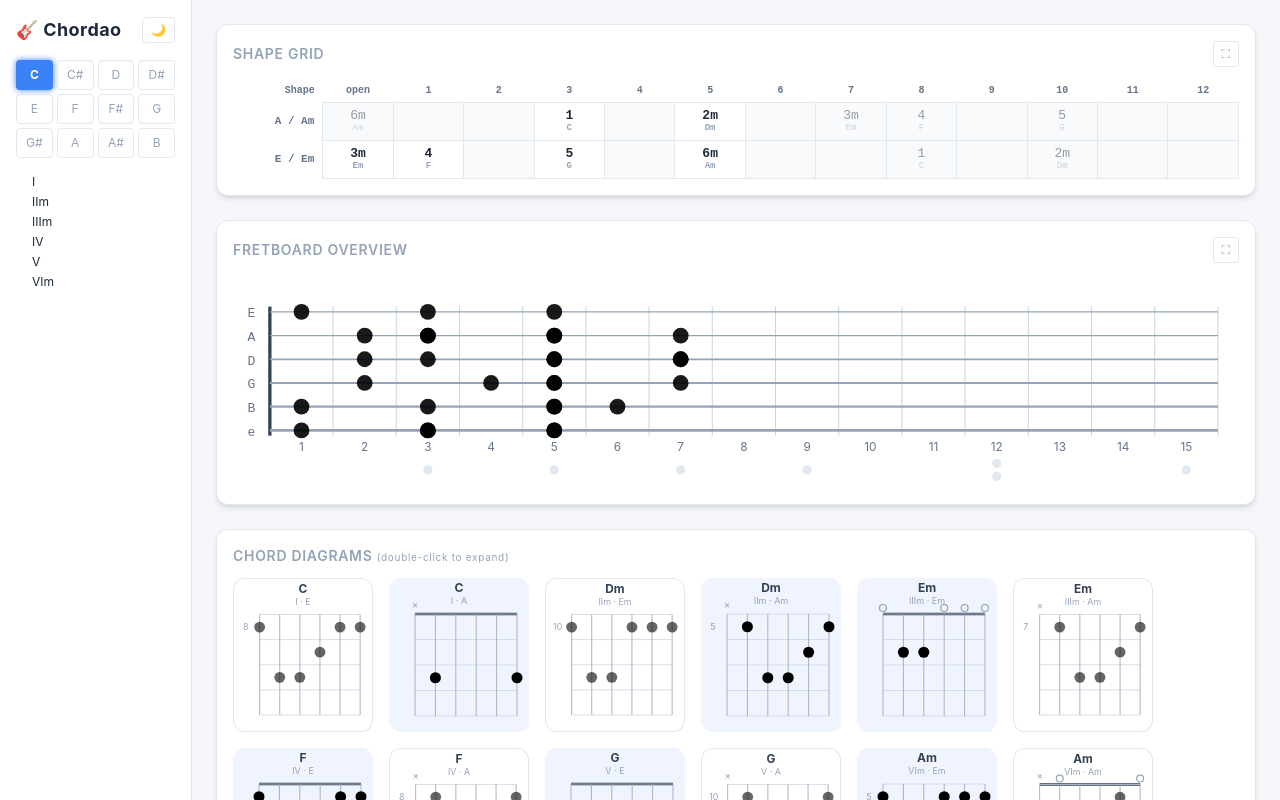
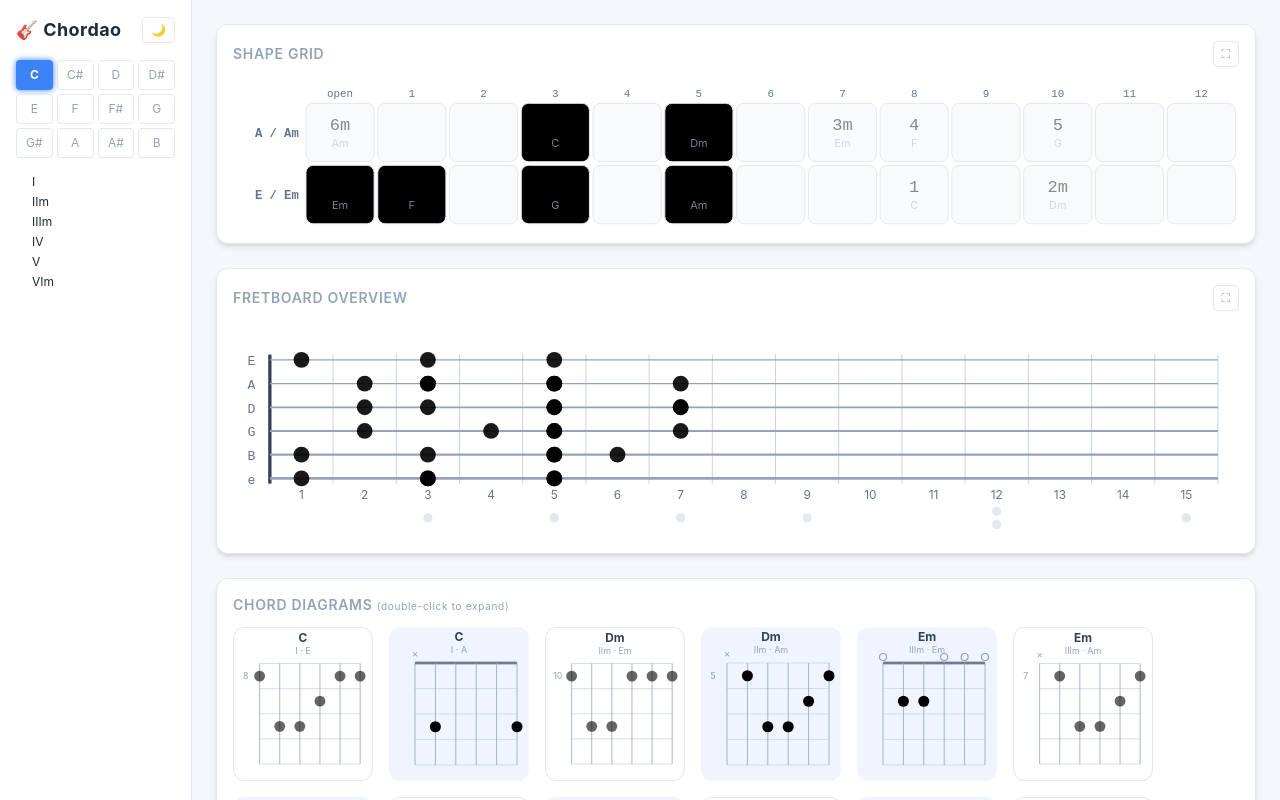
Before and after one commit to W-Mai/chordao, a React (Vite) app: page / in a window 1280 px wide. Shown: the top 800 px of the page. Built offline with nearby package versions, Linux system fonts and the light colour scheme.

Commit message:
refactor: rewrite shape grid as SVG with rounded cells and proper scaling

```diff
--- a/src/ShapeGrid.tsx
+++ b/src/ShapeGrid.tsx
@@ -36,55 +36,77 @@ export function ShapeGrid({ voicings, optimal, light = false, totalFrets = 12 }:
     }
   }
 
-  const border = light ? '#e2e8f0' : '#1e3a5f';
-  const cellBg = light ? '#f8fafc' : '#0a1628';
-  const labelColor = light ? '#64748b' : '#5a7a9a';
-  const subColor = light ? '#94a3b8' : '#4a6a8a';
+  const cols = totalFrets + 1;
+  const cellW = 56;
+  const cellH = 48;
+  const labelW = 60;
+  const headerH = 20;
+  const gap = 3;
+  const svgW = labelW + cols * (cellW + gap);
+  const svgH = headerH + 2 * (cellH + gap);
+
+  const line = light ? '#e2e8f0' : '#1e3a5f';
+  const cellBg = light ? '#f8fafc' : '#0d1f38';
+  const txt = light ? '#64748b' : '#5a7a9a';
+  const sub = light ? '#94a3b8' : '#4a6a8a';
 
   return (
     <div className="overflow-x-auto">
-      <table style={{ borderCollapse: 'collapse', fontSize: 12, fontFamily: 'monospace', width: '100%' }}>
-        <thead>
-          <tr>
-            <th style={{ padding: '4px 8px', textAlign: 'right', color: labelColor, fontSize: 10 }}>Shape</th>
-            {Array.from({ length: totalFrets + 1 }, (_, f) => (
-              <th key={f} style={{ minWidth: 44, textAlign: 'center', color: labelColor, fontSize: 10, padding: 3 }}>
-                {f === 0 ? 'open' : f}
-              </th>
-            ))}
-          </tr>
-        </thead>
-        <tbody>
-          {rows.map((row, ri) => (
-            <tr key={row.label}>
-              <td style={{ padding: '4px 8px', textAlign: 'right', fontWeight: 'bold', color: labelColor, whiteSpace: 'nowrap', fontSize: 11 }}>
+      <svg viewBox={`0 0 ${svgW} ${svgH}`} className="w-full" style={{ minWidth: 600 }}>
+        {/* Column headers */}
+        {Array.from({ length: cols }, (_, f) => {
+          const x = labelW + f * (cellW + gap);
+          return (
+            <text key={f} x={x + cellW / 2} y={headerH - 5} textAnchor="middle" fontSize={9} fill={txt} fontFamily="monospace">
+              {f === 0 ? 'open' : f}
+            </text>
+          );
+        })}
+
+        {/* Rows */}
+        {rows.map((row, ri) => {
+          const y = headerH + ri * (cellH + gap);
+          return (
+            <g key={row.label}>
+              {/* Row label */}
+              <text x={labelW - 6} y={y + cellH / 2 + 4} textAnchor="end" fontSize={10} fontWeight="bold" fill={txt} fontFamily="monospace">
                 {row.label}
-              </td>
-              {grid[ri].map((cell, fret) => (
-                <td key={fret} style={{
-                  minWidth: 44, height: 38, textAlign: 'center', verticalAlign: 'middle',
-                  border: `1px solid ${border}`,
-                  background: cell?.isOptimal ? `color-mix(in srgb, ${DEGREE_COLORS[cell.degree]} 15%, ${cellBg})` : cellBg,
-                  transition: 'background 0.2s',
-                }}>
-                  {cell && (
-                    <div style={{
-                      fontWeight: cell.isOptimal ? 'bold' : 'normal',
-                      color: DEGREE_COLORS[cell.degree],
-                      opacity: cell.isOptimal ? 1 : 0.45,
-                      lineHeight: 1.2,
-                      transition: 'opacity 0.2s',
-                    }}>
-                      <div style={{ fontSize: 13 }}>{DEGREE_LABELS[cell.degree]}</div>
-                      <div style={{ fontSize: 9, color: subColor }}>{cell.name}</div>
-                    </div>
-                  )}
-                </td>
-              ))}
-            </tr>
-          ))}
-        </tbody>
-      </table>
+              </text>
+
+              {/* Cells */}
+              {grid[ri].map((cell, fret) => {
+                const x = labelW + fret * (cellW + gap);
+                const isOpt = cell?.isOptimal ?? false;
+                const color = cell ? DEGREE_COLORS[cell.degree] : '';
+                const bg = isOpt ? `color-mix(in srgb, ${color} 18%, ${cellBg})` : cellBg;
+
+                return (
+                  <g key={fret}>
+                    <rect x={x} y={y} width={cellW} height={cellH} rx={6} fill={bg} stroke={line} strokeWidth={0.8} />
+                    {cell && (
+                      <>
+                        <text
+                          x={x + cellW / 2} y={y + cellH / 2 - 2}
+                          textAnchor="middle" fontSize={14} fontWeight={isOpt ? 'bold' : 'normal'}
+                          fill={color} opacity={isOpt ? 1 : 0.45} fontFamily="monospace"
+                        >
+                          {DEGREE_LABELS[cell.degree]}
+                        </text>
+                        <text
+                          x={x + cellW / 2} y={y + cellH / 2 + 12}
+                          textAnchor="middle" fontSize={9} fill={sub} opacity={isOpt ? 0.8 : 0.4}
+                        >
+                          {cell.name}
+                        </text>
+                      </>
+                    )}
+                  </g>
+                );
+              })}
+            </g>
+          );
+        })}
+      </svg>
     </div>
   );
 }
```
